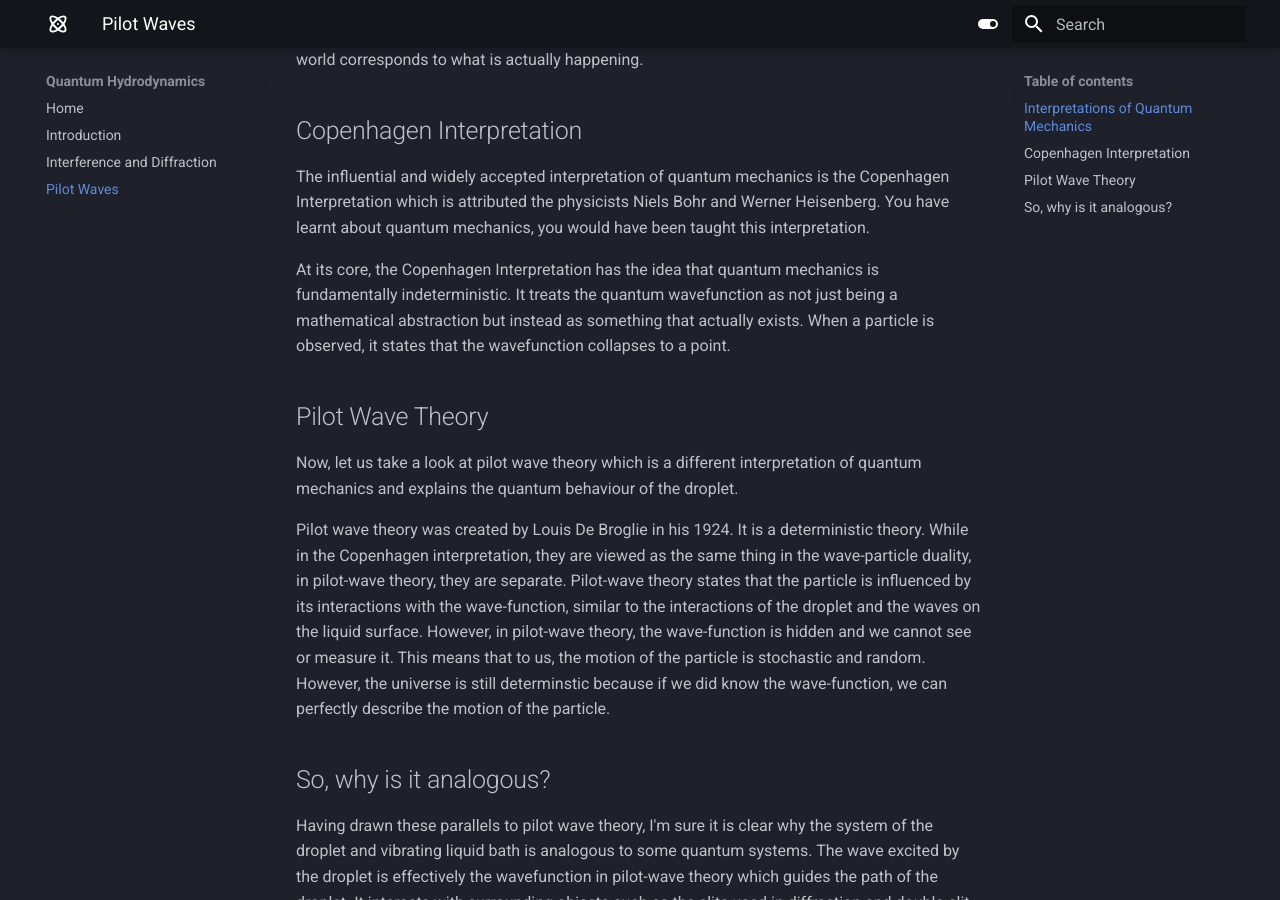
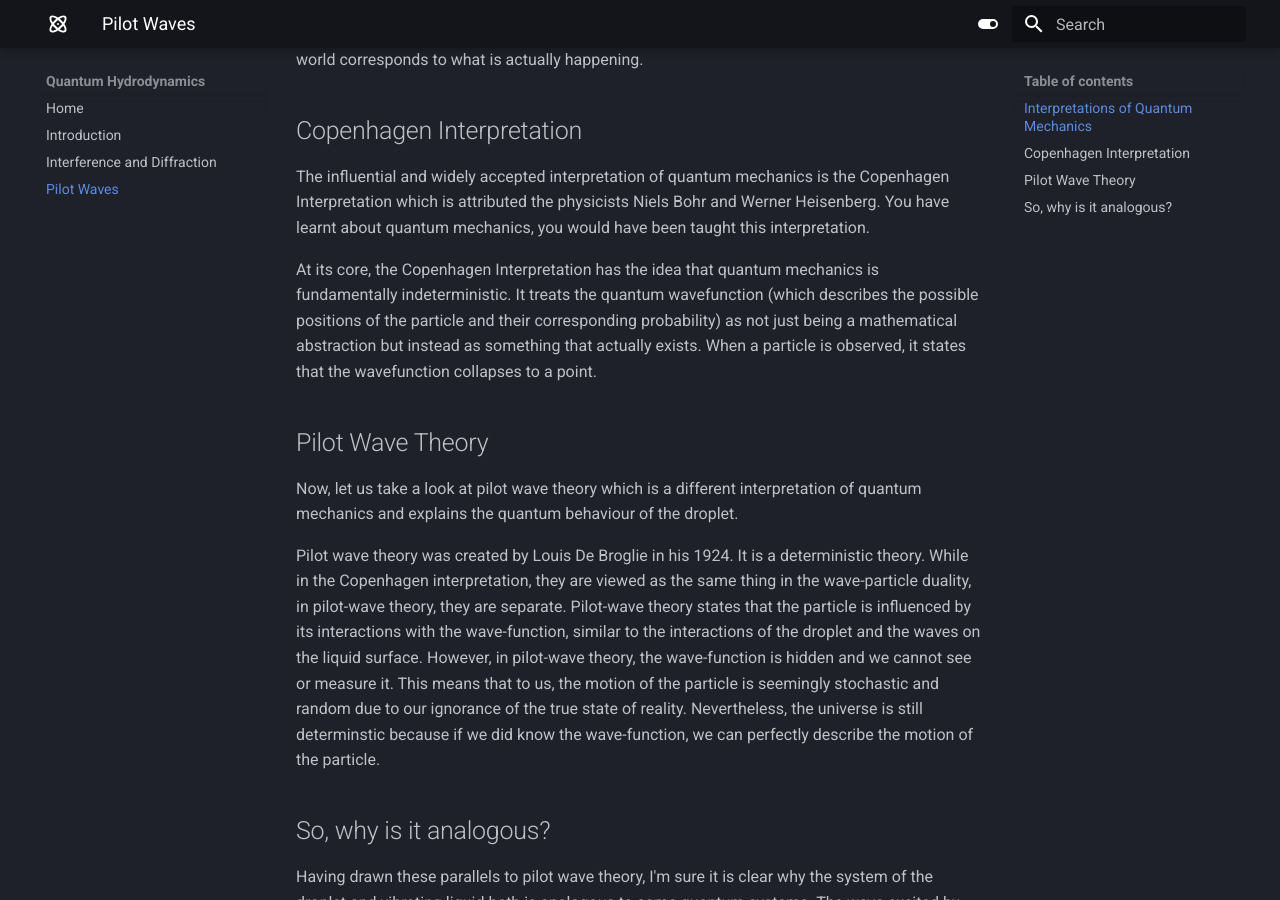
Before and after one commit to jedlimlx/Quantum-Hydrodynamics, an MkDocs documentation site: the page built from docs/pilot_wave.md, in a window 1280 px wide and 900 px high, scrolled down 377 px. Built offline with MkDocs 1.6.1 and Material for MkDocs 9.7.7, drawn with Linux system fonts in a browser that asks for light colours.

Commit message:
Describe quantum wavefunction and some other minor edits

```diff
--- a/docs/pilot_wave.md
+++ b/docs/pilot_wave.md
@@ -15,8 +15,9 @@ The influential and widely accepted interpretation of quantum mechanics is the C
 the physicists Niels Bohr and Werner Heisenberg. You have learnt about quantum mechanics, you would have been taught this interpretation.
 
 At its core, the Copenhagen Interpretation has the idea that quantum mechanics is fundamentally indeterministic. It treats
-the quantum wavefunction as not just being a mathematical abstraction but instead as something that actually exists. When
-a particle is observed, it states that the wavefunction collapses to a point.
+the quantum wavefunction (which describes the possible positions of the particle and their corresponding probability) as
+not just being a mathematical abstraction but instead as something that actually exists. When a particle is observed, it
+states that the wavefunction collapses to a point.
 
 ## Pilot Wave Theory
 Now, let us take a look at pilot wave theory which is a different interpretation of quantum mechanics and explains the
@@ -26,8 +27,9 @@ Pilot wave theory was created by Louis De Broglie in his 1924. It is a determini
 While in the Copenhagen interpretation, they are viewed as the same thing in the wave-particle duality, in pilot-wave
 theory, they are separate. Pilot-wave theory states that the particle is influenced by its interactions with the wave-function,
 similar to the interactions of the droplet and the waves on the liquid surface. However, in pilot-wave theory, the wave-function is
-hidden and we cannot see or measure it. This means that to us, the motion of the particle is stochastic and random. However,
-the universe is still determinstic because if we did know the wave-function, we can perfectly describe the motion of the particle.
+hidden and we cannot see or measure it. This means that to us, the motion of the particle is seemingly stochastic and random
+due to our ignorance of the true state of reality. Nevertheless, the universe is still determinstic because if we did
+know the wave-function, we can perfectly describe the motion of the particle.
 
 ## So, why is it analogous?
 Having drawn these parallels to pilot wave theory, I'm sure it is clear why the system of the droplet and vibrating liquid bath
```
